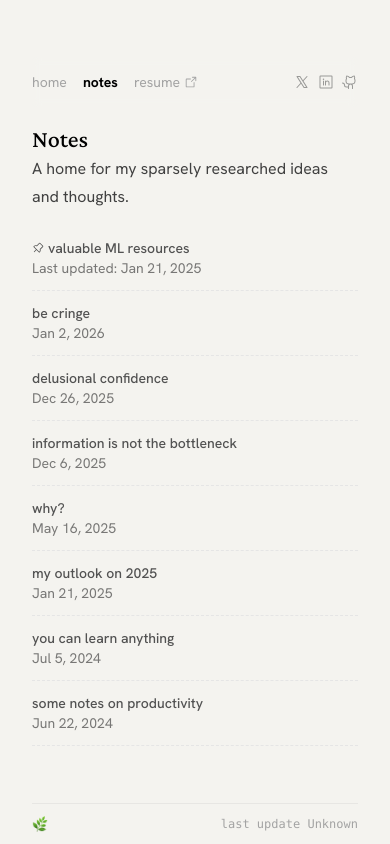
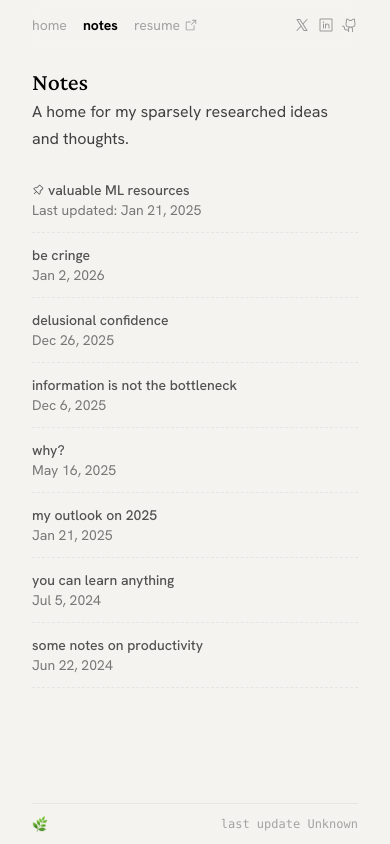
Before and after one commit to okaynils/nils.me, a Next.js app: page /notes in a window 390 px wide. Built offline with nearby package versions, Linux system fonts and the light colour scheme; no server answers.

Commit message:
fixed flag issue for mobile and notes layouting

```diff
--- a/components/sidebar.js
+++ b/components/sidebar.js
@@ -67,7 +67,7 @@ export default function Sidebar() {
   );
 
   return (
-    <div className="w-full mt-auto flex justify-center backdrop-blur-sm bg-cream/50">
+    <div className="w-full flex justify-center backdrop-blur-sm bg-cream/50">
       <div className="max-w-[440px] w-full">
         <aside className="flex justify-between items-center text-sm py-2 rounded-[12px] my-1 w-full relative">
           <RenderLinks items={LINKS} />
--- a/layouts/main.js
+++ b/layouts/main.js
@@ -2,9 +2,9 @@ import { Sidebar, Footer } from "components";
 
 export default function MainLayout({ children }) {
   return (
-    <section className="flex flex-col items-center min-h-screen mx-4 px-4">
+    <section className="flex flex-col items-center justify-start min-h-screen mx-4 px-4">
       <Sidebar />
-      <main>
+      <main className="w-full flex justify-center">
         {children}
       </main>
       <Footer />
--- a/pages/index.js
+++ b/pages/index.js
@@ -26,7 +26,7 @@ export default function Home({ allPosts, allProjects, post }) {
               <span>nils fahrni</span>
               <a href="/media/switzerland.mp4" target="_blank" title="Switzerland">
                 <img
-                  src="https://upload.wikimedia.org/wikipedia/commons/thumb/0/08/Flag_of_Switzerland_%28Pantone%29.svg/919px-Flag_of_Switzerland_%28Pantone%29.svg.png"
+                  src="/images/pages/home/switzerland.png"
                   alt="Swiss flag"
                   className="w-3 h-3 mt-[4px]"
                 />
--- a/ui/container.js
+++ b/ui/container.js
@@ -3,7 +3,7 @@ import clsx from "clsx";
 const ContentWrapper = ({ children, className, width }) => (
   <div
     style={{ maxWidth: `${width || "100%"}` }}
-    className={clsx(" relative", className)}
+    className={clsx("w-full relative", className)}
   >
     {children}
   </div>
```
Also changed, not shown: public/images/pages/home/switzerland.png (added).
